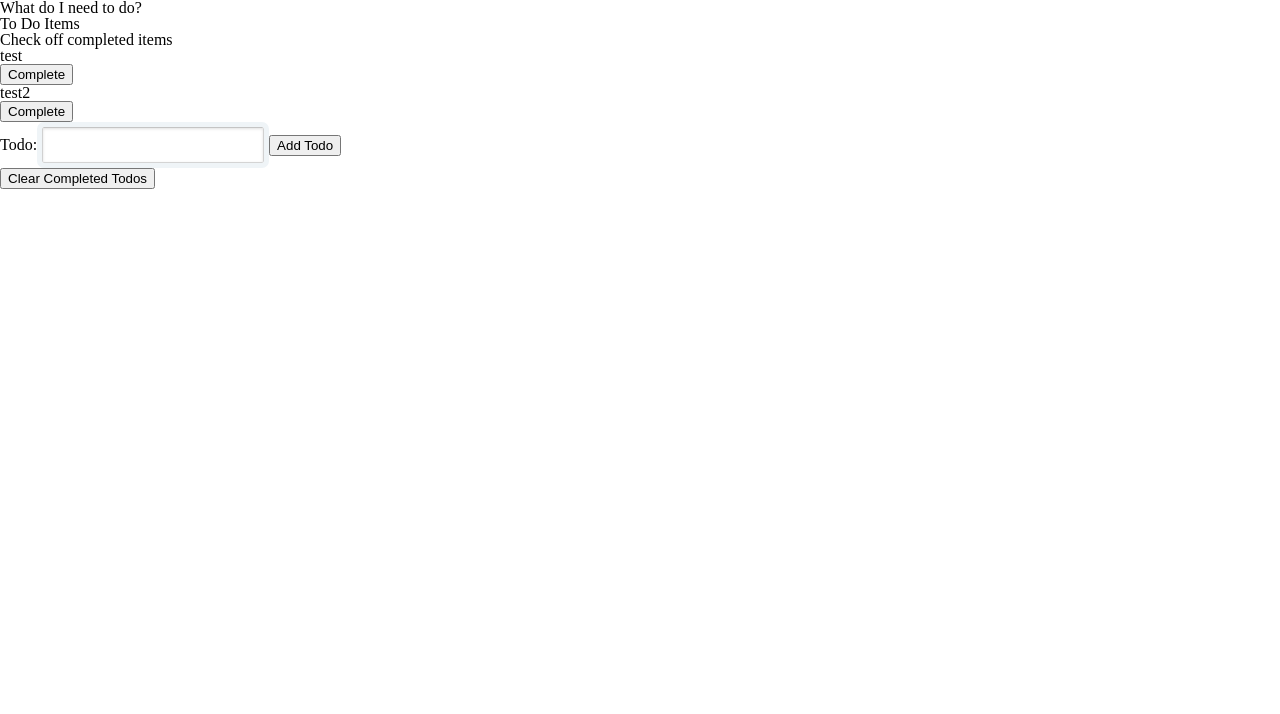
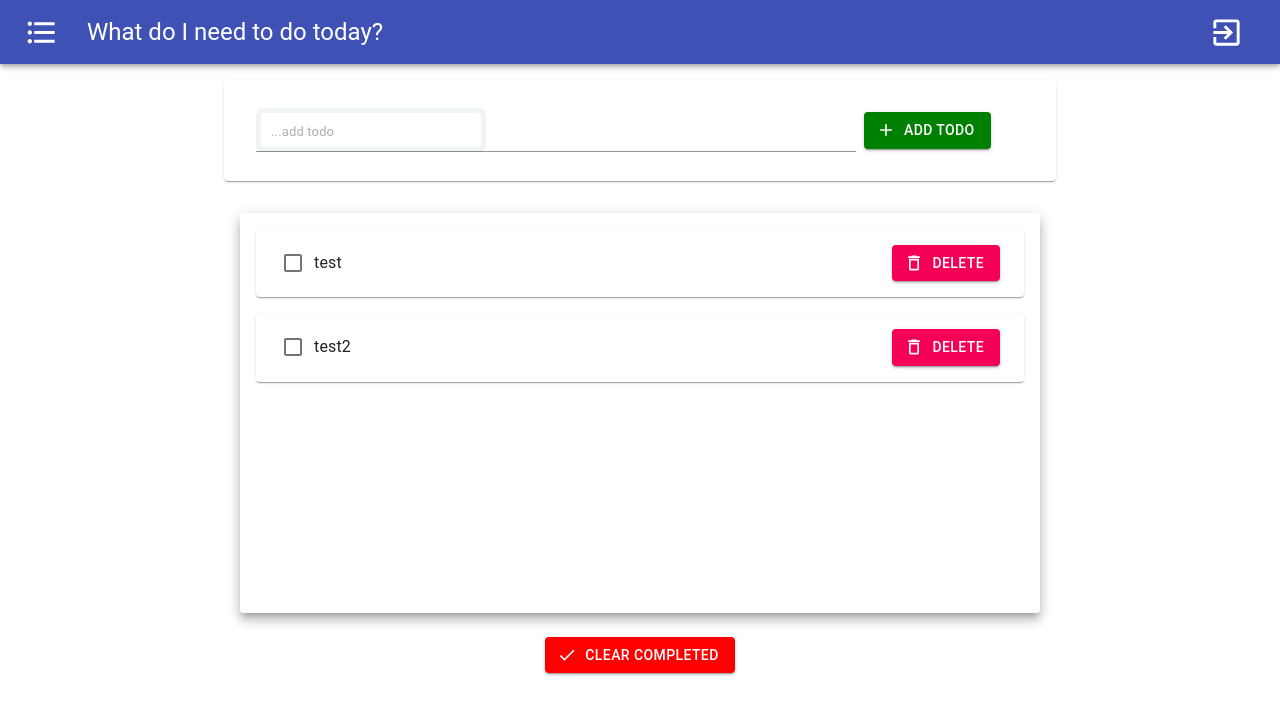
Before and after one commit to 2G-Project/frontend-todo, a React (Create React App) app: page / in a window 1280 px wide. Shown: the top 714 px of the page. Built offline with nearby package versions, Linux system fonts and the light colour scheme; no server answers; sample sign-in values are in the browser's storage.

Commit message:
Added major styling changes to all components

```diff
--- a/package.json
+++ b/package.json
@@ -3,6 +3,8 @@
   "version": "0.1.0",
   "private": true,
   "dependencies": {
+    "@material-ui/core": "^4.9.11",
+    "@material-ui/icons": "^4.9.1",
     "@testing-library/jest-dom": "^4.2.4",
     "@testing-library/react": "^9.3.2",
     "@testing-library/user-event": "^7.1.2",
--- a/src/App.js
+++ b/src/App.js
@@ -3,15 +3,16 @@ import { BrowserRouter as Router, Route } from 'react-router-dom';
 import PrivateRoute from './PrivateRoute';
 import LoginRegister from './views/LoginRegister.js';
 import TodoList from './views/TodoList.js';
+import AppBar from './components/AppBar.js';
 import './styles/App.scss';
 
 function App() {
   return (
-    <div>
+    <div className='app'>
+      <AppBar />
       <Route path='/login' component={LoginRegister} />
       <PrivateRoute exact path='/' component={TodoList} />
     </div>
   );
 }
-
 export default App;
--- a/src/components/AddTodoForm.js
+++ b/src/components/AddTodoForm.js
@@ -1,24 +1,101 @@
 import React, { useState } from 'react';
+import { TextField, Paper, Button, Grid } from '@material-ui/core';
+import {
+  List,
+  ListItem,
+  Checkbox,
+  IconButton,
+  ListItemText,
+  ListItemSecondaryAction,
+} from '@material-ui/core';
+import { makeStyles } from '@material-ui/core/styles';
+import DeleteOutlined from '@material-ui/icons/DeleteOutlined';
+import DoneIcon from '@material-ui/icons/Done';
+import AddCircleOutlineIcon from '@material-ui/icons/AddCircleOutline';
+import AddIcon from '@material-ui/icons/Add';
+
+const inputStyle = {
+  WebkitBoxShadow: '0 0 0 0',
+  border: '0',
+};
+
+const useStyles = makeStyles((theme) => ({
+  clearButton: {
+    margin: theme.spacing(1),
+    background: 'red',
+  },
+  addButton: {
+    margin: theme.spacing(1),
+    background: 'green',
+  },
+  gridContainerStyle: {
+    width: '100%',
+    border: 1,
+  },
+  textFieldStyle: {
+    width: '50%',
+    border: 1,
+  },
+  div: {
+    display: 'flex',
+    flexDirection: 'row',
+    width: '100%',
+  },
+  paperLeft: {
+    flex: 1,
+    margin: 10,
+    textAlign: 'center',
+    padding: 10,
+  },
+  paperRight: {
+    flex: 4,
+    margin: 10,
+    textAlign: 'center',
+  },
+}));
 
 const AddTodoForm = (props) => {
+  const classes = useStyles();
+
   const [todoText, setTodoText] = useState('');
 
   const handleSubmit = (e) => {
+    if (todoText === '') {
+      window.alert('Please enter a todo item.');
+    } else {
       props.addTodo(todoText);
+    }
   };
 
   return (
+    <Paper style={{ margin: 16, padding: 16, width: 800 }}>
       <form onSubmit={(e) => handleSubmit()}>
-      <label>
-        Todo:
-        <input
-          type='text'
+        <ListItem divider={props.divider}>
+          <TextField
+            placeholder='...add todo'
+            underlineStyle={{ style: inputStyle }}
+            textareaStyle={{ style: inputStyle }}
+            inputProps={{ style: inputStyle }}
             value={todoText}
             onChange={(e) => setTodoText(e.target.value)}
+            fullwidth
+            style={{ width: 600 }}
           />
-      </label>
-      <button onClick={(e) => handleSubmit()}>Add Todo</button>
+
+          <Button
+            fullwidth
+            color='secondary'
+            className={classes.addButton}
+            variant='contained'
+            startIcon={<AddIcon />}
+            type='submit'
+            onClick={(e) => handleSubmit()}
+          >
+            Add Todo
+          </Button>
+        </ListItem>
       </form>
+    </Paper>
   );
 };
 
--- /dev/null
+++ b/src/components/AppBar.js
@@ -0,0 +1,167 @@
+import React, { useEffect } from 'react';
+import { fade, makeStyles } from '@material-ui/core/styles';
+import AppBar from '@material-ui/core/AppBar';
+import Toolbar from '@material-ui/core/Toolbar';
+import IconButton from '@material-ui/core/IconButton';
+import Typography from '@material-ui/core/Typography';
+import MenuItem from '@material-ui/core/MenuItem';
+import Menu from '@material-ui/core/Menu';
+import MoreIcon from '@material-ui/icons/MoreVert';
+import Tooltip from '@material-ui/core/Tooltip';
+import FormatListBulletedIcon from '@material-ui/icons/FormatListBulleted';
+import ExitToAppIcon from '@material-ui/icons/ExitToApp';
+
+const useStyles = makeStyles((theme) => ({
+  grow: {
+    flexGrow: 1,
+  },
+  menuButton: {
+    marginRight: theme.spacing(2),
+  },
+  title: {
+    display: 'none',
+    [theme.breakpoints.up('sm')]: {
+      display: 'block',
+    },
+  },
+  tooltip: {
+    fontSize: 16,
+  },
+  search: {
+    position: 'relative',
+    borderRadius: theme.shape.borderRadius,
+    backgroundColor: fade(theme.palette.common.white, 0.15),
+    '&:hover': {
+      backgroundColor: fade(theme.palette.common.white, 0.25),
+    },
+    marginRight: theme.spacing(2),
+    marginLeft: 0,
+    width: '100%',
+    [theme.breakpoints.up('sm')]: {
+      marginLeft: theme.spacing(3),
+      width: 'auto',
+    },
+  },
+  searchIcon: {
+    width: theme.spacing(7),
+    height: '100%',
+    position: 'absolute',
+    pointerEvents: 'none',
+    display: 'flex',
+    alignItems: 'center',
+    justifyContent: 'center',
+  },
+  inputRoot: {
+    color: 'inherit',
+  },
+  inputInput: {
+    padding: theme.spacing(1, 1, 1, 7),
+    transition: theme.transitions.create('width'),
+    width: '100%',
+    [theme.breakpoints.up('md')]: {
+      width: 200,
+    },
+  },
+  sectionDesktop: {
+    display: 'none',
+    [theme.breakpoints.up('md')]: {
+      display: 'flex',
+    },
+  },
+  sectionMobile: {
+    display: 'flex',
+    [theme.breakpoints.up('md')]: {
+      display: 'none',
+    },
+  },
+  largeIcon: {
+    width: 35,
+    height: 35,
+  },
+}));
+
+export default function PrimarySearchAppBar(props) {
+  const classes = useStyles();
+  const [anchorEl, setAnchorEl] = React.useState(null);
+  const [mobileMoreAnchorEl, setMobileMoreAnchorEl] = React.useState(null);
+  const isMenuOpen = Boolean(anchorEl);
+  const isMobileMenuOpen = Boolean(mobileMoreAnchorEl);
+  const handleProfileMenuOpen = (event) => {
+    setAnchorEl(event.currentTarget);
+  };
+  const handleMobileMenuClose = () => {
+    setMobileMoreAnchorEl(null);
+  };
+  const handleMenuClose = () => {
+    setAnchorEl(null);
+    handleMobileMenuClose();
+  };
+  const handleMobileMenuOpen = (event) => {
+    setMobileMoreAnchorEl(event.currentTarget);
+  };
+
+  const mobileMenuId = 'primary-search-account-menu-mobile';
+
+  const renderMobileMenu = (
+    <Menu
+      anchorEl={mobileMoreAnchorEl}
+      anchorOrigin={{ vertical: 'top', horizontal: 'right' }}
+      id={mobileMenuId}
+      keepMounted
+      transformOrigin={{ vertical: 'top', horizontal: 'right' }}
+      open={isMobileMenuOpen}
+      onClose={handleMobileMenuClose}
+    >
+      {/*LOGOUT ICON*/}
+      <MenuItem onClick={handleProfileMenuOpen}>
+        <IconButton aria-label='Log Out' color='inherit'>
+          <Tooltip title='Log Out' classes={classes} arrow>
+            <ExitToAppIcon className={classes.largeIcon} />
+          </Tooltip>
+        </IconButton>
+        <p>Logout</p>
+      </MenuItem>
+    </Menu>
+  );
+
+  return (
+    <div className={classes.grow}>
+      <AppBar position='static'>
+        <Toolbar>
+          <IconButton
+            edge='start'
+            className={classes.menuButton}
+            color='inherit'
+            aria-label='open drawer'
+          >
+            <FormatListBulletedIcon className={classes.largeIcon} />
+          </IconButton>
+          <Typography className={classes.title} variant='h5' noWrap>
+            What do I need to do today?
+          </Typography>
+          <div className={classes.grow} />
+          <div className={classes.sectionDesktop}>
+            {/*LOGOUT ICON*/}
+            <IconButton aria-label='Log Out' color='inherit'>
+              <Tooltip title='Log Out' classes={classes} arrow>
+                <ExitToAppIcon className={classes.largeIcon} />
+              </Tooltip>
+            </IconButton>
+          </div>
+          <div className={classes.sectionMobile}>
+            <IconButton
+              aria-label='show more'
+              aria-controls={mobileMenuId}
+              aria-haspopup='true'
+              onClick={handleMobileMenuOpen}
+              color='inherit'
+            >
+              <MoreIcon />
+            </IconButton>
+          </div>
+        </Toolbar>
+      </AppBar>
+      {renderMobileMenu}
+    </div>
+  );
+}
--- a/src/components/Todo.js
+++ b/src/components/Todo.js
@@ -1,17 +1,49 @@
 import React from 'react';
+import {
+  Paper,
+  Grid,
+  List,
+  ListItem,
+  Checkbox,
+  IconButton,
+  ListItemText,
+  ListItemSecondaryAction,
+} from '@material-ui/core';
+import Button from '@material-ui/core/Button';
+import { makeStyles } from '@material-ui/core/styles';
+import DeleteOutlined from '@material-ui/icons/DeleteOutlined';
+
+const useStyles = makeStyles((theme) => ({
+  button: {
+    margin: theme.spacing(1),
+  },
+}));
 
 const Todo = (props) => {
+  const classes = useStyles();
   const todo = props.todo;
-
   const setComplete = (e) => {
     props.completeTodo(todo.id);
   };
-
   return (
-    <div className='todo'>
-      <p>{todo.text}</p>
-      <button onClick={() => setComplete()}>Complete</button>
-    </div>
+    <Paper style={{ margin: 16, padding: 0 }}>
+      <ListItem divider={props.divider}>
+        <Checkbox
+          onChange={() => setComplete()}
+          checked={props.todo.completed}
+          disableRipple
+        />
+        <ListItemText primary={todo.text} style={{ overflow: 'auto' }} />
+        <Button
+          variant='contained'
+          color='secondary'
+          className={classes.button}
+          startIcon={<DeleteOutlined />}
+        >
+          Delete
+        </Button>
+      </ListItem>
+    </Paper>
   );
 };
 
--- a/src/styles/_global.scss
+++ b/src/styles/_global.scss
@@ -2,7 +2,6 @@
    v2.0 | 20110126
    License: none (public domain)
 */
-
 html,
 body,
 div,
@@ -105,17 +104,21 @@ nav,
 section {
   display: block;
 }
+
 body {
   line-height: 1;
 }
+
 ol,
 ul {
   list-style: none;
 }
+
 blockquote,
 q {
   quotes: none;
 }
+
 blockquote:before,
 blockquote:after,
 q:before,
@@ -123,7 +126,33 @@ q:after {
   content: '';
   content: none;
 }
+
 table {
   border-collapse: collapse;
   border-spacing: 0;
 }
+
+.form-div {
+  display: flex;
+  flex-wrap: nowrap;
+  width: 100%;
+  .textfield-div {
+    display: flex;
+    flex-wrap: nowrap;
+    width: 50%;
+    height: auto;
+  }
+  .button-div {
+    display: flex;
+    flex-wrap: nowrap;
+    width: 50%;
+    height: auto;
+  }
+}
+.todo-list-div {
+  display: flex;
+  flex-direction: column;
+  justify-content: center;
+  align-items: center;
+  margin: 0 auto;
+}
--- a/src/views/TodoList.js
+++ b/src/views/TodoList.js
@@ -1,9 +1,37 @@
 import React, { useState, useEffect } from 'react';
 import Todo from '../components/Todo';
+import AppBar from '../components/AppBar.js';
 import AddTodoForm from '../components/AddTodoForm';
+import {
+  Box,
+  Container,
+  Paper,
+  Toolbar,
+  Typography,
+  Button,
+} from '@material-ui/core';
+import DoneIcon from '@material-ui/icons/Done';
+import { makeStyles } from '@material-ui/core/styles';
 import axios from 'axios';
 
+const useStyles = makeStyles((theme) => ({
+  root: {
+    padding: theme.spacing(1, 1),
+  },
+  clearButton: {
+    margin: theme.spacing(1),
+    background: 'red',
+  },
+  title: {
+    display: 'none',
+    [theme.breakpoints.up('sm')]: {
+      display: 'block',
+    },
+  },
+}));
+
 const TodoList = (props) => {
+  const classes = useStyles();
   const [todos, setTodos] = useState([
     { text: 'test', is_complete: 0 },
     { text: 'test2', is_complete: 1 },
@@ -12,7 +40,6 @@ const TodoList = (props) => {
   useEffect(() => {
     const testURL = 'http://localhost:5000/api/';
     const token = localStorage.getItem('token');
-
     axios({
       url: `${testURL}todos`,
       method: 'GET',
@@ -39,7 +66,6 @@ const TodoList = (props) => {
         }
       })
     );
-
     console.log(todos);
   };
 
@@ -47,7 +73,6 @@ const TodoList = (props) => {
     const testURL = 'http://localhost:5000/api/';
     const token = localStorage.getItem('token');
     const todosData = { todos };
-
     axios({
       url: `${testURL}todos/update`,
       method: 'POST',
@@ -77,7 +102,6 @@ const TodoList = (props) => {
     const token = localStorage.getItem('token');
     const testURL = 'http://localhost:5000/api/';
     let newTodo = { text: todoText };
-
     axios({
       url: `${testURL}todos`,
       method: 'POST',
@@ -96,18 +120,55 @@ const TodoList = (props) => {
   };
 
   return (
-    <div className='todo-list'>
-      <h1>What do I need to do?</h1>
-      <h5>To Do Items</h5>
-      <p>Check off completed items</p>
-
-      <div className='todos'>
-        {todos.map((todo) => {
-          return <Todo key={todo.id} todo={todo} completeTodo={completeTodo} />;
-        })}
-      </div>
-      <AddTodoForm addTodo={addTodo} />
-      <button onClick={clearCompletedTodos}>Clear Completed Todos</button>
+    <div className='todo-list-div'>
+      <Box display='flex' flexWrap='nowrap' justifyContent='center'>
+        <AddTodoForm addTodo={addTodo} />
+      </Box>
+      <Box display='flex' flexWrap='nowrap' p={1} m={1} justifyContent='center'>
+        <Paper
+          className={classes.root}
+          elevation={8}
+          style={{ padding: 0, width: 800, height: 400, overflow: 'auto' }}
+        >
+          <div className='todo-list'>
+            {todos.length > 0 ? (
+              <div className='todos'>
+                {todos.map((todo) => {
+                  return (
+                    <Todo
+                      key={todo.id}
+                      todo={todo}
+                      completeTodo={completeTodo}
+                    />
+                  );
+                })}
+              </div>
+            ) : (
+              <div
+                style={{
+                  display: 'flex',
+                  justifyContent: 'center',
+                  alignContent: 'center',
+                }}
+              >
+                <Typography className={classes.title} variant='h5' noWrap>
+                  Your Todos will appear here...
+                </Typography>
+              </div>
+            )}
+          </div>
+        </Paper>
+      </Box>
+      <Button
+        variant='contained'
+        color='secondary'
+        className={classes.clearButton}
+        startIcon={<DoneIcon />}
+        style={{ justifyContent: 'center' }}
+        onClick={() => clearCompletedTodos()}
+      >
+        Clear Completed
+      </Button>
     </div>
   );
 };
```
Also changed, not shown: 1 other file (tests, documents, lock files or other folders). Lines whose indentation alone changed are shown as unchanged.
